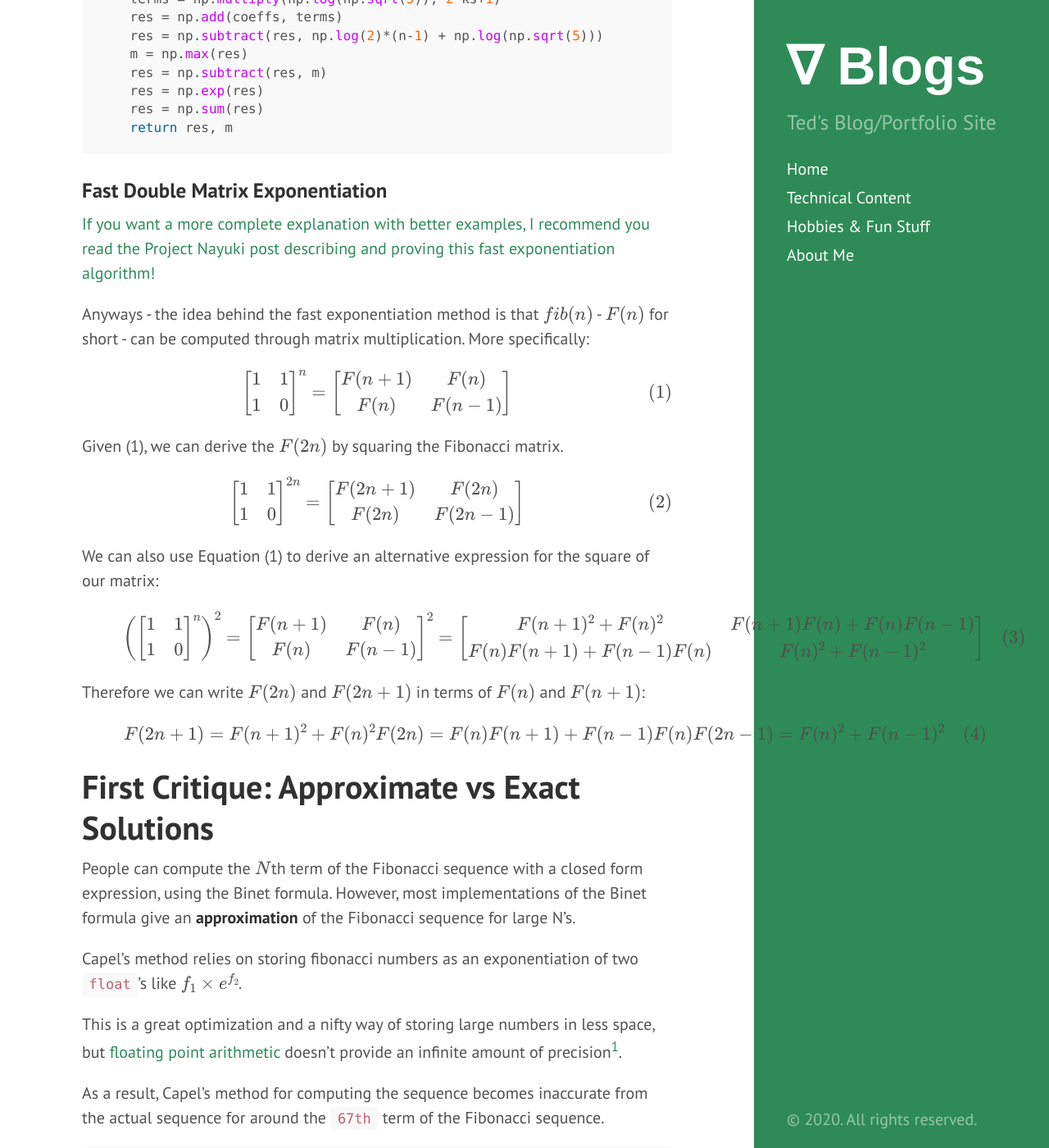
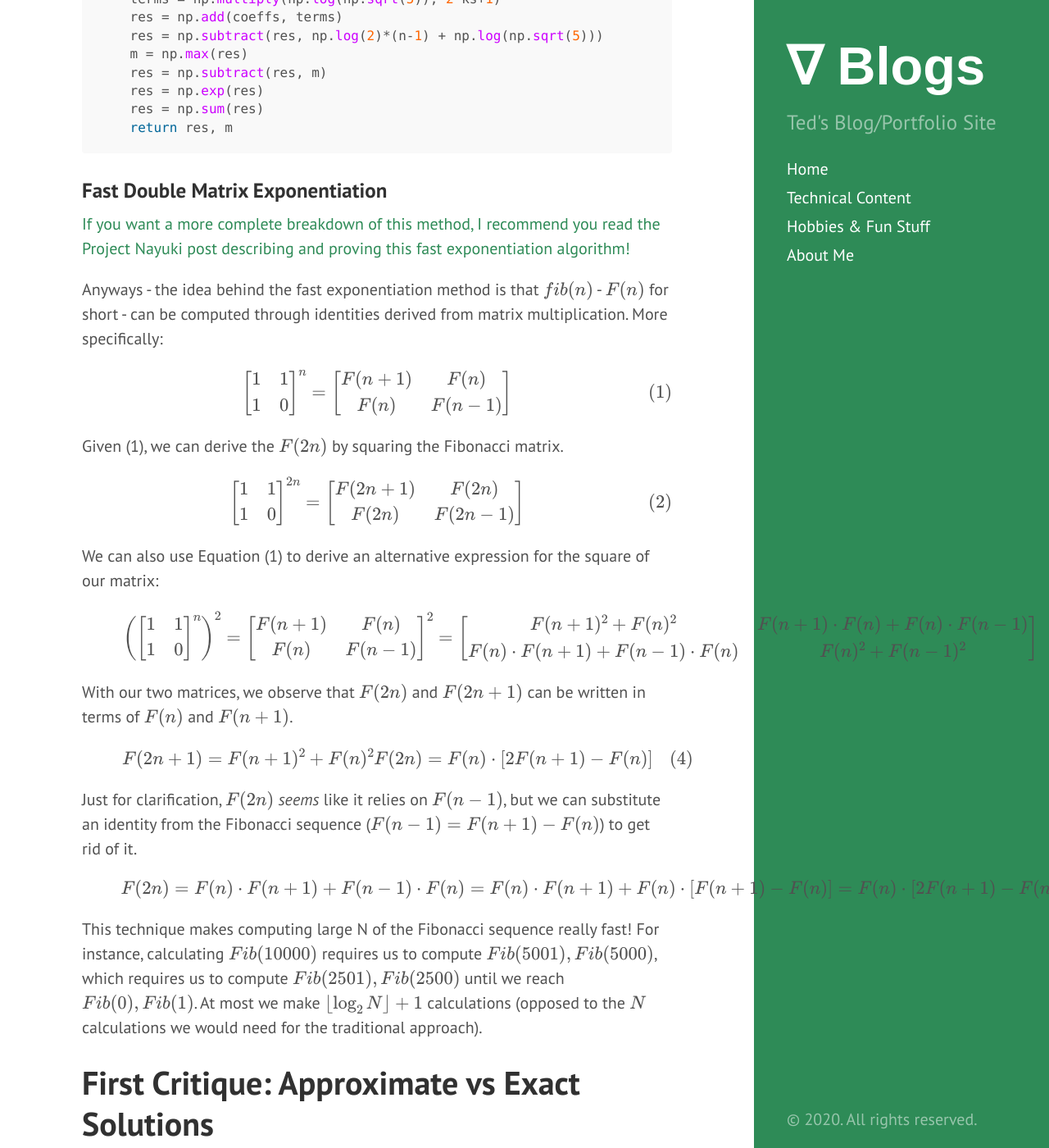
Before and after one commit to tedkim97/tedkim97.github.io, a Jekyll site: the page built from _posts/2020-12-13-fib_critique.md, in a window 1280 px wide and 1400 px high, scrolled down 1299 px. Shown: the whole window at 82% size. Built offline with Jekyll 4.4.1, drawn with Linux system fonts in a browser that asks for light colours; formulas are drawn with MathJax 3.

Commit message:
updates to the fib critique blog post

````diff
--- a/_posts/2020-12-13-fib_critique.md
+++ b/_posts/2020-12-13-fib_critique.md
@@ -61,9 +61,9 @@ def fib_medium(n):
 ```
 
 ### Fast Double Matrix Exponentiation
-[If you want a more complete explanation with better examples, I recommend you read the Project Nayuki post describing and proving this fast exponentiation algorithm!](https://www.nayuki.io/page/fast-fibonacci-algorithms)
+[If you want a more complete breakdown of this method, I recommend you read the Project Nayuki post describing and proving this fast exponentiation algorithm!](https://www.nayuki.io/page/fast-fibonacci-algorithms)
 
-Anyways - the idea behind the fast exponentiation method is that $fib(n)$ - $F(n)$ for short - can be computed through matrix multiplication. More specifically:
+Anyways - the idea behind the fast exponentiation method is that $fib(n)$ - $F(n)$ for short - can be computed through identities derived from matrix multiplication. More specifically:
 
 $$ \left[ \begin{matrix} 1 & 1 \\ 1 & 0 \end{matrix} \right]^{n} = \left[ \begin{matrix} F(n+1) & F(n) \\ F(n) & F(n-1) \end{matrix} \right] $$
 
@@ -73,16 +73,25 @@ $$ \left[ \begin{matrix} 1 & 1 \\ 1 & 0 \end{matrix} \right]^{2n} = \left[ \begi
 
 We can also use Equation (1) to derive an alternative expression for the square of our matrix:
 
-$$ \left( \left[ \begin{matrix} 1 & 1 \\ 1 & 0 \end{matrix} \right]^n \right)^2 = \left[ \begin{matrix} F(n+1) & F(n) \\ F(n) & F(n-1) \end{matrix} \right]^2 \\ = \left[ \begin{matrix} F(n+1)^2+F(n)^2 & F(n+1)F(n)+F(n)F(n-1) \\ F(n)F(n+1)+F(n-1)F(n) & F(n)^2+F(n-1)^2 \end{matrix} \right]
+$$ \left( \left[ \begin{matrix} 1 & 1 \\ 1 & 0 \end{matrix} \right]^n \right)^2 = \left[ \begin{matrix} F(n+1) & F(n) \\ F(n) & F(n-1) \end{matrix} \right]^2 \\ = \left[ \begin{matrix} F(n+1)^2+F(n)^2 & F(n+1) \cdot F(n)+F(n) \cdot F(n-1) \\ F(n) \cdot F(n+1)+F(n-1) \cdot F(n) & F(n)^2+F(n-1)^2 \end{matrix} \right]
 $$
 
-Therefore we can write $F(2n)$ and $F(2n+1)$ in terms of $F(n)$ and $F(n+1)$:
+With our two matrices, we observe that $F(2n)$ and $F(2n+1)$ can be written in terms of $F(n)$ and $F(n+1)$.
 
 $$
 F(2n+1) = F(n+1)^2+F(n)^2 \\
-F(2n) = F(n)F(n+1)+F(n-1)F(n) \\
-F(2n-1) = F(n)^2+F(n-1)^2 \\
+F(2n) = F(n) \cdot [2F(n+1) - F(n)]
 $$
+
+Just for clarification, $F(2n)$ *seems* like it relies on $F(n-1)$, but we can substitute an identity from the Fibonacci sequence ($F(n-1) = F(n+1) - F(n)$) to get rid of it.
+
+$$
+F(2n) = F(n) \cdot F(n+1) + F(n-1) \cdot F(n) \\
+= F(n) \cdot F(n+1) + F(n) \cdot [F(n+1) - F(n)] \\
+= F(n) \cdot [2F(n+1) - F(n)]\\
+$$
+
+This technique makes computing large N of the Fibonacci sequence really fast! For instance, calculating $ Fib(10000) $ requires us to compute $ Fib(5001), Fib(5000)$, which requires us to compute $Fib(2501), Fib(2500)$ until we reach $Fib(0), Fib(1)$. At most we make $\left \lfloor \log_{2} N \right \rfloor + 1$ calculations (opposed to the $N$ calculations we would need for the traditional approach).
 
 # First Critique: Approximate vs Exact Solutions
 People can compute the $N$th term of the Fibonacci sequence with a closed form expression, using the Binet formula. However, most implementations of the Binet formula give an **approximation** of the Fibonacci sequence for large N's.
@@ -104,7 +113,7 @@ from functools import lru_cache
 def fib_tail_recur(n, a0, a1):
     if(n == 0):
         return a0
-    return fib_tail_recur(n-1, a1,a1+a0)
+    return fib_tail_recur(n-1, a1, a1+a0)
 
 MIN = 0
 MAX = 70
````
